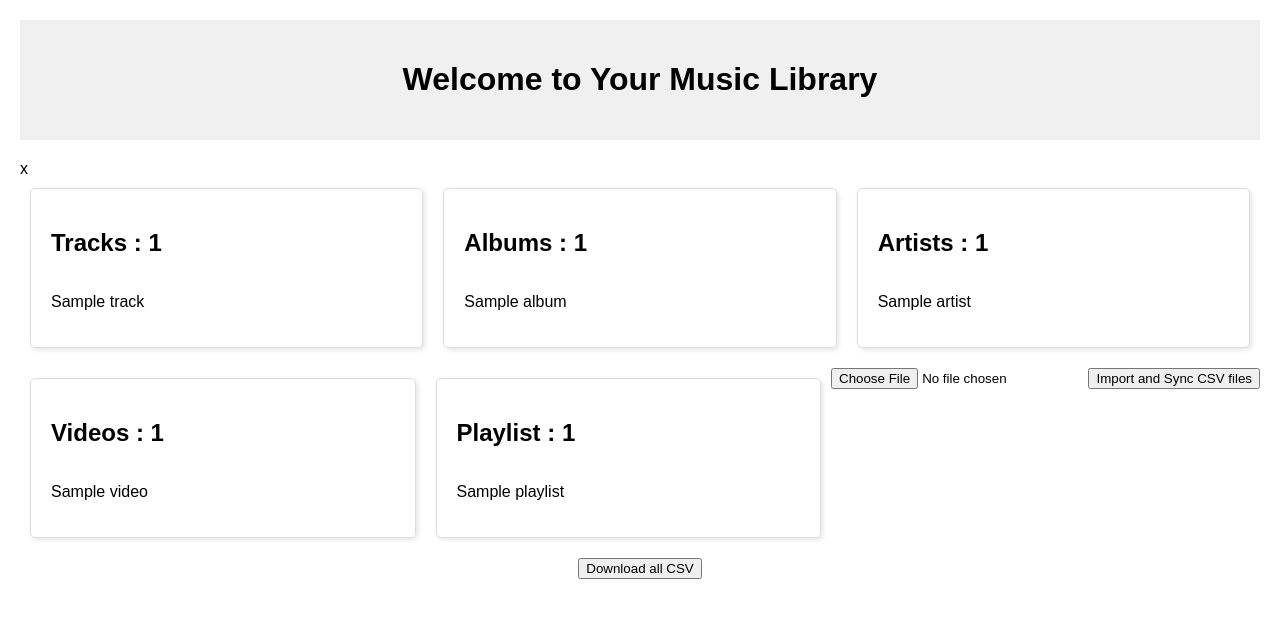
After one commit to nqwrc/tidal-mig, a Flask app: template templates/post_login.html in a window 1280 px wide. The commit adds this page. Shown: the top 618 px of the page. Run offline with Flask 3, Linux system fonts and the light colour scheme; the template is opened without the code that fills it: most values are stand-ins (such as "Sample title", 1, 10 or a date in 2020).

Commit message:
now working website

```diff
--- a/app.py
+++ b/app.py
@@ -1,30 +1,114 @@
-from flask import Flask, render_template, redirect, url_for
+import csv
+import io
+from pathlib import Path
+import sys
+import webbrowser
+
 import tidalapi
-import webbrowser
+import yaml
+from flask import Flask, redirect, render_template, url_for, request
+from tidal_favorites import TidalFavoritesManager  # Import your class
 
 app = Flask(__name__)
 
-session_main = tidalapi.Session()
-obj_main, _ = session_main.login_oauth()
-url_main = obj_main.verification_uri_complete
+global tidal_session
+tidal_favorites_manager = None
 
+
+def open_tidal_session(config=None):
+    try:
+        with open('.session.yml', 'r') as session_file:
+            previous_session = yaml.safe_load(session_file)
+    except OSError:
+        previous_session = None
+
+    if config:
+        session = tidalapi.Session(config=config)
+    else:
+        session = tidalapi.Session()
+    if previous_session:
+        try:
+            if session.load_oauth_session(token_type=previous_session['token_type'],
+                                          access_token=previous_session['access_token'],
+                                          refresh_token=previous_session['refresh_token']):
+                return session
+        except Exception as e:
+            print("Error loading previous Tidal Session: \n" + str(e))
+
+    login_data, future = session.login_oauth()
+    print('Login with the webbrowser: ' + login_data.verification_uri_complete)
+    url = login_data.verification_uri_complete
+    if not url.startswith('https://'):
+        url = 'https://' + url
+    webbrowser.open(url)
+    future.result()
+    with open('.session.yml', 'w') as f:
+        yaml.dump({'session_id': session.session_id,
+                   'token_type': session.token_type,
+                   'access_token': session.access_token,
+                   'refresh_token': session.refresh_token}, f)
+    return session
+
+
+# run this when the page first loads
 @app.route('/')
 def index():
-    print(url_main)
-    return '<a href="{{ url_main }}">{{ url_main }}</a>'
-    # return render_template('index.html', url_main=url_main)
+    return render_template('index.html')
 
 
-# @app.route('/login', methods=['GET', 'POST'])
-# def login():
+# run this when the user clicks the login button
+@app.route('/login', methods=['GET', 'POST'])
+def login():
+    global tidal_session
+
+    tidal_session = open_tidal_session()
+
+    if not tidal_session.check_login():
+        sys.exit("Could not connect to Tidal")
+
+    return "Login successful"
 
 
-@app.route('/import_favorites')
+@app.route('/post_login')
+def post_login():
+    global tidal_session, tidal_favorites_manager
+    tidal_favorites_manager = TidalFavoritesManager(tidal_session)
+
+    tracks = tidal_session.user.favorites.tracks()
+    albums = tidal_session.user.favorites.albums(),
+    videos = tidal_session.user.favorites.videos(),
+    artists = tidal_session.user.favorites.artists(),
+    playlists = tidal_session.user.favorites.playlists(),
+
+    return render_template('post_login.html', tracks=tracks, albums=albums, videos=videos, artists=artists,
+                           playlists=playlists)
+
+@app.route('/import_favorites', methods=['POST'])
 def import_favorites():
-    favorites = session_main.get_user_favorites_tracks()
+    file = request.files['csvFile']
 
-    # Store or process the favorites as needed
-    return "Favorites imported!"
+    # Create an in-memory file-like object from the uploaded data
+    csv_stream = io.StringIO(file.stream.read().decode("UTF-8"), newline="")
+    csv_reader = csv.reader(csv_stream)
+
+    errors = tidal_favorites_manager.upload_favorites(csv_reader, file.filename)  # Pass the reader directly
+
+    if errors:
+        return f"Errors during import: {', '.join(errors)}"
+    else:
+        return "Favorites imported successfully!"
+
+@app.route('/export_favorites', methods=['GET'])
+def export_favorites():
+    tidal_favorites_manager.download_favorites()
+    return "Favorites saved!"
+
+# @app.route('/import_favorites')
+# def import_favorites():
+#     favorites = session_main.get_user_favorites_tracks()
+
+#     # Store or process the favorites as needed
+#     return "Favorites imported!"
 
 if __name__ == '__main__':
     app.run(debug=True)
--- /dev/null
+++ b/static/script.js
@@ -0,0 +1,42 @@
+document.getElementById('uploadForm').addEventListener('submit', function(e) {
+    e.preventDefault();
+    let fileInput = document.getElementById('csvFile');
+    let file = fileInput.files[0];
+
+    if (file) {
+        const formData = new FormData();
+        formData.append('csvFile', file);
+
+        fetch('/import_favorites', {
+            method: 'POST',
+            body: formData
+        })
+        .then(response => response.text())
+        .then(result => {
+            console.log('Import Result:', result);
+            // Display a success or error message to the user
+        })
+        .catch(error => console.error('Import Error:', error));
+
+        let reader = new FileReader();
+        reader.onload = function(e) {
+            let csvData = e.target.result;
+        }
+        reader.readAsText(file);
+    }
+});
+
+
+const downloadButtons = document.querySelectorAll('.download-csv');
+downloadButtons.forEach(button => {
+    button.addEventListener('click', handleCSVDownload);
+});
+
+function handleCSVDownload(event) {
+    const link = document.createElement('a');
+
+    link.style.visibility = 'hidden';
+    document.body.appendChild(link);
+    link.click();
+    document.body.removeChild(link);
+}
--- /dev/null
+++ b/static/styles.css
@@ -0,0 +1,48 @@
+body {
+    font-family: Arial, sans-serif;
+    margin: 0;
+    padding: 20px;
+}
+
+header {
+    background-color: #f0f0f0;
+    padding: 20px;
+    text-align: center;
+    margin-bottom: 20px;
+}
+
+/* ... (Other styles from previous example) ... */
+
+main {
+    display: flex;
+    flex-wrap: wrap;
+    overflow: auto; /* Allow scrolling within the main area */
+    justify-content: space-around; /* Distribute sections evenly */
+}
+/* ... other styles ... */
+
+
+.section-container {
+    flex: 1 0 25%; /* Grow to fill space, 25% minimum width */
+    margin: 10px;
+    padding: 20px;
+    border: 1px solid #ddd;
+    border-radius: 5px;
+    box-shadow: 2px 2px 5px rgba(0, 0, 0, 0.1); /* Subtle shadow */
+    max-height: 300px; /* Adjust the height as needed */
+    overflow-y: auto; /* Enable scrolling within each section */
+    margin-bottom: 20px; /* Spacing between sections */
+
+}
+
+.scrollable-area {
+    max-height: 200px; /* Adjust height as needed */
+    overflow-y: auto;  /* Enable vertical scroll */
+}
+.tracks-list, .albums-grid {
+    /* Add specific styling for these if needed */
+}
+
+.album-item {
+    /* Add styling to individual album items */
+}
--- /dev/null
+++ b/templates/post_login.html
@@ -0,0 +1,105 @@
+<!DOCTYPE html>
+<html lang="en">
+<head>
+    <meta charset="UTF-8">
+    <meta http-equiv="X-UA-Compatible" content="IE=edge">
+    <meta name="viewport" content="width=device-width, initial-scale=1.0">
+    <title>Post Login Page</title>
+    <link rel= "stylesheet" type= "text/css" href= "{{ url_for('static',filename='styles.css') }}">
+
+</head>
+<body>
+    <header>
+        <h1>Welcome to Your Music Library</h1>
+    </header>
+
+x    <main>
+        <section class="section-container">
+            <h2>Tracks : {{ tracks|length }}</h2>
+            <div class="scrollable-area">
+            <div class="tracks-list">
+                {% for track in tracks %}
+                    <p>{{ track.name }}</p>
+                {% endfor %}
+            </div>
+            </div>
+        </section>
+
+        <section class="section-container">
+            {% for album in albums %}
+                <h2>Albums : {{ album|length }}</h2>
+                <div class="albums-grid">
+                <div class="scrollable-area">
+                <div class="album-item">
+                    {% for a in album %}
+                        <p>{{ a.name }}</p>
+                    {% endfor %}
+                </div>
+            {% endfor %}
+                </div>
+                </div>
+        </section>
+
+        <section class="section-container">
+            {% for artist in artists %}
+                <h2>Artists : {{ artist|length }}</h2>
+                <div class="scrollable-area">
+                <div class="artists-grid">
+                <div class="artist-item">
+                    {% for a in artist %}
+                        <p>{{ a.name }}</p>
+                    {% endfor %}
+                </div>
+            {% endfor %}
+                </div>
+                </div>
+        </section>
+
+        <section class="section-container">
+            {% for video in videos %}
+                <h2>Videos : {{ video|length }}</h2>
+                <div class="scrollable-area">
+                <div class="videos-grid">
+                <div class="video-item">
+                    {% for a in video %}
+                        <p>{{ a.name }}</p>
+                    {% endfor %}
+                </div>
+            {% endfor %}
+                </div>
+                </div>
+        </section>
+
+        <section class="section-container">
+            {% for playlist in playlists %}
+                <h2>Playlist : {{ playlist|length }}</h2>
+                <div class="scrollable-area">
+                <div class="playlists-grid">
+                <div class="playlist-item">
+                    {% for a in playlist %}
+                        <p>{{ a.name }}</p>
+                    {% endfor %}
+                </div>
+            {% endfor %}
+                </div>
+                </div>
+        </section>
+
+        <section class="section">
+            <form id="uploadForm" action="/import_favorites" method="POST" enctype="multipart/form-data">
+                <input type="file" id="csvFile" name="csvFile" accept=".csv" />
+                <button type="submit">Import and Sync CSV files</button>
+            </form>
+        </section>
+
+        <section class="section">
+            <form id="downloadForm" action="/export_favorites" method="GET" enctype="multipart/form-data">
+                <button class="download-csv">Download all CSV</button>
+                </form>
+        </section>
+
+        </main>
+        <script src="../static/script.js"></script>
+
+</body>
+</html>
```
Also changed, not shown: templates/index.html (+26 -2 lines), tidal_favorites.py (added, +77 -0 lines), 2 other files.
